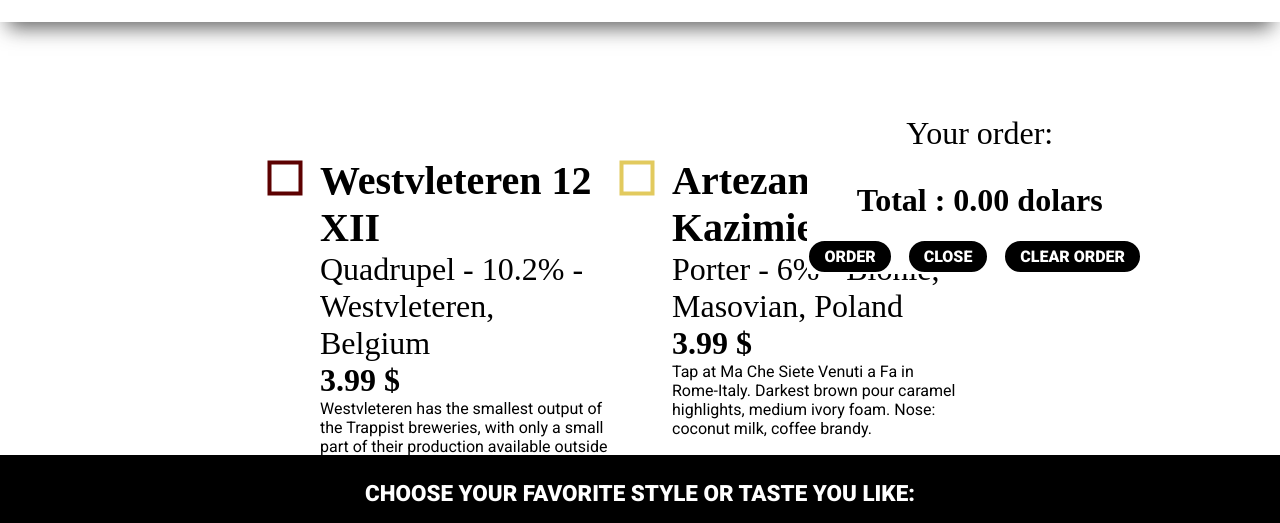
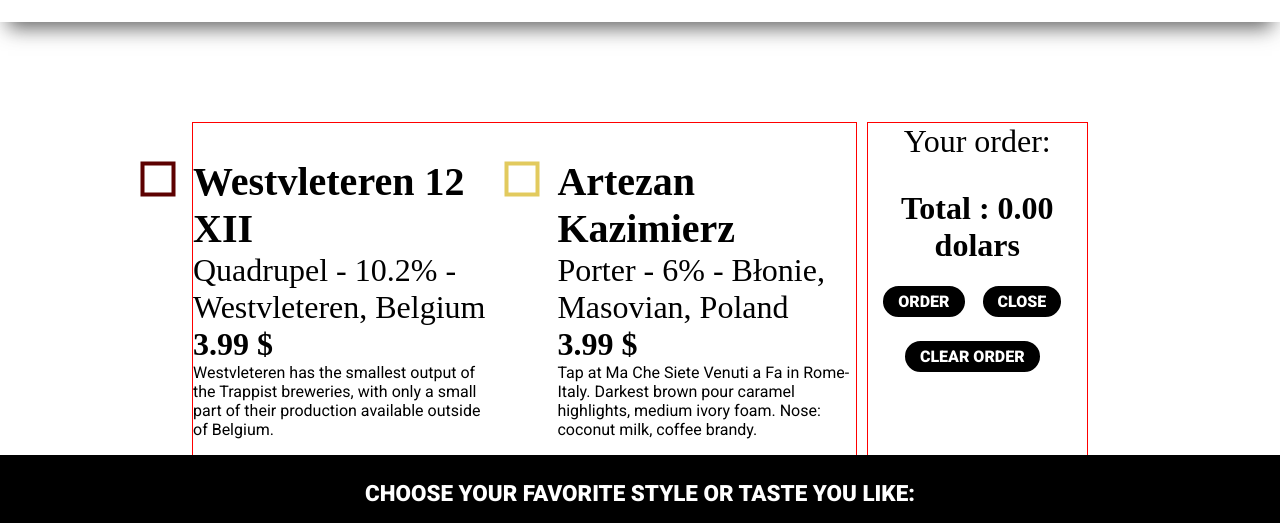
Before and after one commit to Jakub-Laczniak/Beer-menu-filter-and-local-storage, a plain HTML site: page index.html in a window 1280 px wide. Both pictures are taken after a click on the element 1002 px from the left and 662 px from the top of the page. Shown: the part 205-728 px from the top of the page. Drawn offline with Linux system fonts and the light colour scheme; a web font is replaced by a local one.

Commit message:
css improvement

```diff
--- a/index.html
+++ b/index.html
@@ -19,20 +19,19 @@
     <main class="main-container">
 
     <article class="main-menu">
+        <section class='beer__container'>
+        </section>
+        <section class="cart-items">
+        </section>
     </article>
 
     <div class="fake-div"></div>
     <footer class="cart-main">
         <section class="cart-sub-main">
             <div class="btn-container">
-
             </div>
         </section>
     </footer>
-
-    <article class="cart-items">
-
-    </article>
     <div class="cart">
         <img src="/img/shopping-cart.svg" alt="" class="cart-img">
         <h2 class="cart-number"></h2>
--- a/script.js
+++ b/script.js
@@ -131,11 +131,12 @@
 
 // ========= VARIABLES
 const mainContainer = document.querySelector('.main-menu');
+const mainBeerContainer = document.querySelector('.beer__container')
 const btnContainer = document.querySelector('.btn-container')
 const cartNumber = document.querySelector('.cart-number')
 const cartComunicat = document.querySelector('.cart-comunicat')
 const cartBtn = document.querySelector('.cart');
-const cartTotal = document.querySelector('.cart-items')
+const cartItems = document.querySelector('.cart-items')
 
 // ========= EVENT LISTENERS
 window.addEventListener('DOMContentLoaded',function(){
@@ -146,6 +147,8 @@
 
 // display beer function and some btn style event
 function displayBeer(beersArray){
+
+    // display beer
     let beerList = beersArray.map((item)=>{
         return `<section class="beer">
         <div class="order-btn" style="border: 4px ${item.color} solid;"></div>
@@ -154,8 +157,9 @@
         <p>${item.description}</p>
         </section>`
     }).join('')
-    mainContainer.innerHTML=beerList
+    mainBeerContainer.innerHTML=beerList;
 
+    // selected beer push
     const addToCart = document.querySelectorAll('.order-btn');
     addToCart.forEach((addBtn)=>{
         addBtn.addEventListener('click',function(e){
@@ -213,8 +217,8 @@
                 displayBeer(beersMenu);
               }
             })
-        })
-    }
+    })
+}
 
 
 // Display items in cart
@@ -223,6 +227,7 @@
          return`<div class='single-item'><h2 class="item-name">${item.name} &nbsp<span class='delete'>x</span></h2></div>`
     }).join('');
 
+    mainContainer.classList.add('wide-menu');
     let total = selectedBeer.reduce(function(acc,currItem){
         acc+=currItem.price
         return acc
@@ -231,7 +236,7 @@
 
     cartBtn.classList.add('cart-off')
 
-    cartTotal.innerHTML= `<h3>Your order:</h3>
+    cartItems.innerHTML= `<h3>Your order:</h3>
     <div class="items">
     ${orderList}
     </div>
@@ -240,22 +245,25 @@
     <button class="btn btn-close">close</button>
     <button class="btn btn-clear">clear order</button>`
 
+    // cart items btns events listeners
     const btnOrder = document.querySelector('.btn-order')
     const btnClose = document.querySelector('.btn-close')
     const btnClear = document.querySelector('.btn-clear');
     btnOrder.addEventListener('click',function(){
-        cartTotal.innerHTML=''
+        cartItems.innerHTML=''
         cartBtn.classList.remove('cart-off')
         selectedBeer.length=0;
         cartNumber.innerHTML='';
         console.log('your order is coming');
     })
     btnClose.addEventListener('click',function(){
-        cartTotal.innerHTML=''
+        cartItems.innerHTML=''
         cartBtn.classList.remove('cart-off')
+        mainContainer.classList.remove('wide-menu');
+
     })
     btnClear.addEventListener('click',()=>{
-        cartTotal.innerHTML=''
+        cartItems.innerHTML=''
         cartBtn.classList.remove('cart-off')
         selectedBeer.length=0;
         cartNumber.innerHTML='';
@@ -276,5 +284,4 @@
           cartNumber.innerHTML=selectedBeer.length
         })
     })
-
     })
--- a/style.css
+++ b/style.css
@@ -1,6 +1,7 @@
-*{
+* {
   margin: 0;
   box-sizing: border-box;
+  scroll-behavior: smooth;
 }
 
 img {
@@ -8,7 +9,7 @@
   margin: auto;
 }
 
-.header{
+.header {
   width: 100%;
   text-align: center;
   padding: 40px 0 40px 0;
@@ -22,23 +23,36 @@
   margin: auto;
   margin-top: 100px;
   display: grid;
+  grid-template-columns: 1fr;
+  /* grid-row-gap: 30px; */
+  grid-column-gap: 10px;
+  text-align: center;
+}
+
+.wide-menu {
+  width: 70%;
+  grid-template-columns: 3fr 1fr;
+}
+
+.beer__container {
+  display: grid;
   grid-template-columns: 1fr 1fr;
   grid-row-gap: 30px;
   grid-column-gap: 10%;
-    text-align: center;
+  border: 1px solid red;
 }
 
 .beer {
   text-align: left;
 }
 
-h2{
+h2 {
   font-size: 40px;
   font-weight: bold;
   font-family: karantina;
 }
 
-h3{
+h3 {
   font-size: 200%;
   font-weight: 300;
   font-family: karantina;
@@ -48,7 +62,7 @@
   font-weight: bold;
 }
 
-p{
+p {
   font-family: roboto;
 }
 
@@ -59,17 +73,17 @@
   cursor: pointer;
 }
 
-.ordered{
+.ordered {
   background-color: rgb(0, 49, 165);
 }
 
-.fake-div{
+.fake-div {
   background-color: white;
   width: 100px;
   height: 200px;
 }
 
-.cart-main{
+.cart-main {
   background-color: black;
   height: 140px;
   width: 100%;
@@ -77,18 +91,17 @@
   bottom: 0;
 }
 
-.cart-sub-main{
+.cart-sub-main {
   width: 100%;
   margin: auto;
   text-align: left;
 }
 
-.btn-container{
+.btn-container {
   text-align: center;
 }
 
-
-.btn-title{
+.btn-title {
   font-family: roboto;
   text-transform: uppercase;
   font-size: 140%;
@@ -101,32 +114,38 @@
   animation-timing-function: ease;
 }
 
-.btn{
+.btn {
   margin-top: 20px;
-    background-color:#000000;
-	border-radius:30px;
-	border:2px solid #ffffff;
-	display:inline-block;
-	cursor:pointer;
-	color:#ffffff;
+  background-color: #000000;
+  border-radius: 30px;
+  border: 2px solid #ffffff;
+  display: inline-block;
+  cursor: pointer;
+  color: #ffffff;
   font-family: roboto;
   text-transform: uppercase;
   font-size: 100%;
-	font-weight:bold;
-	padding:6px 15px;
-	text-decoration:none;
+  font-weight: bold;
+  padding: 6px 15px;
+  text-decoration: none;
   margin-right: 10px;
 }
-.delete{
+.delete {
   color: rgb(139, 9, 9);
   cursor: pointer;
   font-weight: bold;
 }
 
 @keyframes bounce-2 {
-    0%   { transform: scale(1); }
-    50%  { transform: scale(1.2); }
-    100% { transform: scale(1); }
+  0% {
+    transform: scale(1);
+  }
+  50% {
+    transform: scale(1.2);
+  }
+  100% {
+    transform: scale(1);
+  }
 }
 
 .cart {
@@ -136,7 +155,7 @@
   cursor: pointer;
 }
 
-.cart-number{
+.cart-number {
   position: absolute;
   top: 35%;
   right: 45%;
@@ -144,7 +163,7 @@
   text-align: center;
 }
 
-.cart-comunicat{
+.cart-comunicat {
   position: absolute;
   top: 100%;
   right: 50%;
@@ -153,24 +172,25 @@
   visibility: hidden;
 }
 
-.cart-comunicat-visible{
+.cart-comunicat-visible {
   visibility: visible;
 }
 
-.cart-img{
+.cart-img {
   width: 40%;
   height: 40%;
 }
 
 .cart-items {
-    background-color: white;
-    position: absolute;
-    margin: auto;
+  border: red solid 1px;
+  /* background-color: white; */
+  /* position: absolute; */
+  /* margin: auto; */
   text-align: center;
-    top: 40%;
-    z-index: 2;
-    position: fixed;
-    right: 10%;
+  /* top: 40%; */
+  /* z-index: 2; */
+  /* position: fixed; */
+  /* right: 10%; */
 }
 
 .cart-off {
@@ -180,12 +200,18 @@
 .total {
   font-weight: bold;
 }
-.item-name{
+.item-name {
   font-weight: lighter;
   /* margin-top: 10px;
     margin-bottom: 10px; */
 }
-.items{
+.items {
   margin-top: 30px;
-    margin-bottom: 30px
+  margin-bottom: 30px;
 }
+
+@media only screen and (max-width: 1100px) {
+  .beer__container {
+    grid-template-columns: 1fr;
+  }
+}
```
Lines whose indentation alone changed are shown as unchanged.
